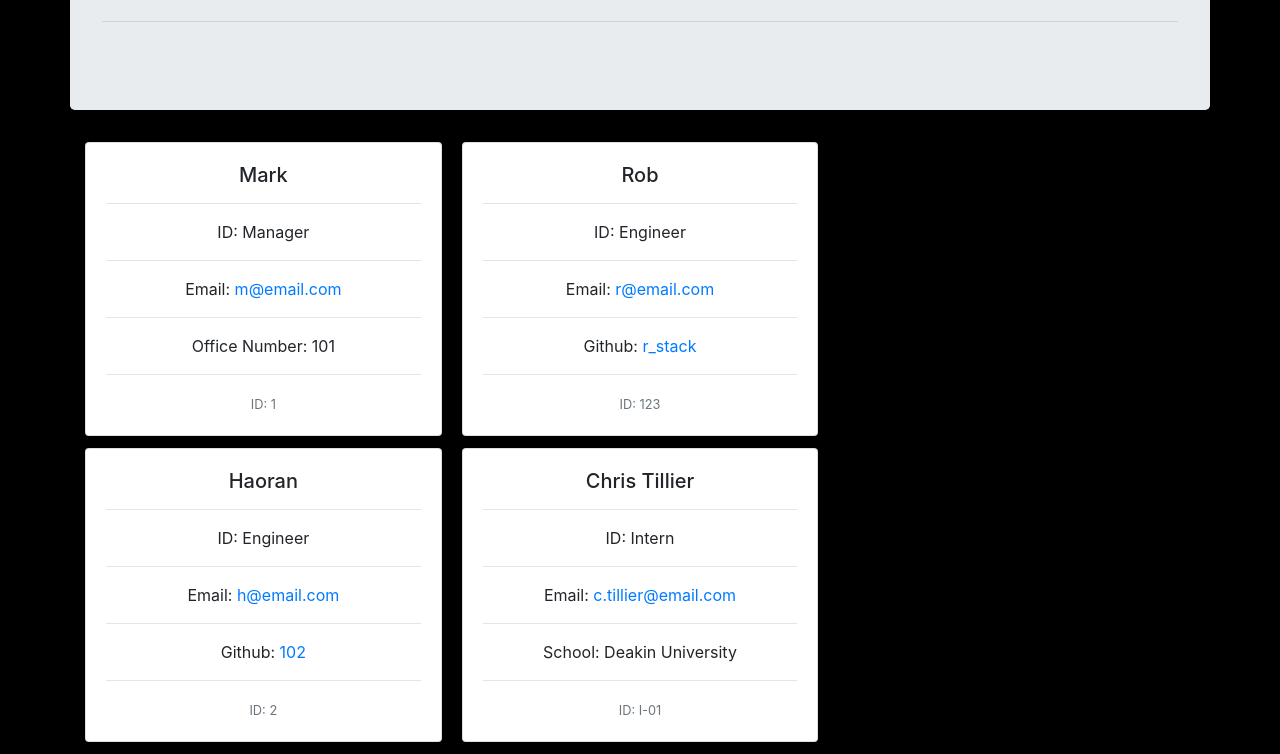
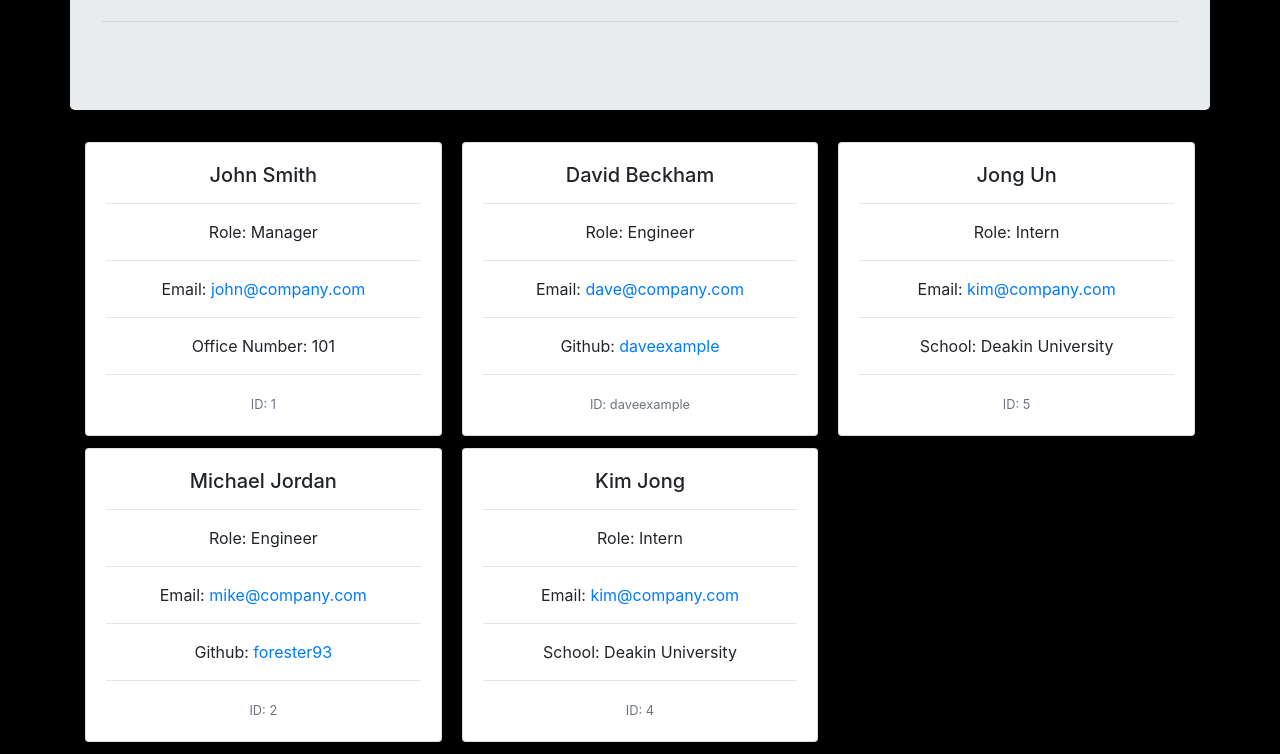
Before and after one commit to Forester93/MyTeamProfile, a website: page Team_Profile.html in a window 1280 px wide. Shown: the part 172-926 px from the top of the page. Drawn offline with nearby package versions, Linux system fonts and the light colour scheme.

```diff
--- a/Team_Profile.html
+++ b/Team_Profile.html
@@ -47,11 +47,11 @@
 
         <div class="card text-center">
                 <div class="card-body">
-                  <h5 class="card-title">Mark</h5>
+                  <h5 class="card-title">John Smith</h5>
                   <hr />
-                  <p class="card-text">ID: Manager</p>
+                  <p class="card-text">Role: Manager</p>
                   <hr />
-                  <p class="card-text">Email: <a href="mailto:m@email.com">m@email.com</a></p>
+                  <p class="card-text">Email: <a href="mailto:john@company.com">john@company.com</a></p>
                   <hr />
                   <p class="card-text">Office Number: 101</p>
                   <hr />
@@ -62,13 +62,13 @@
               </div>
         <div class="card text-center">
                 <div class="card-body">
-                  <h5 class="card-title">Haoran</h5>
+                  <h5 class="card-title">Michael Jordan</h5>
                   <hr />
-                  <p class="card-text">ID: Engineer</p>
+                  <p class="card-text">Role: Engineer</p>
                   <hr />
-                  <p class="card-text">Email: <a href=mailto:h@email.com>h@email.com</a></p>
+                  <p class="card-text">Email: <a href=mailto:mike@company.com>mike@company.com</a></p>
                   <hr />
-                  <p class="card-text">Github: <a href="http://www.github.com/102">102</a></p>
+                  <p class="card-text">Github: <a href="http://www.github.com/forester93">forester93</a></p>
                   <hr />
                   <p class="card-text">
                     <small class="text-muted">ID: 2</small>
@@ -77,31 +77,46 @@
               </div>
         <div class="card text-center">
                 <div class="card-body">
-                  <h5 class="card-title">Rob</h5>
+                  <h5 class="card-title">David Beckham</h5>
                   <hr />
-                  <p class="card-text">ID: Engineer</p>
+                  <p class="card-text">Role: Engineer</p>
                   <hr />
-                  <p class="card-text">Email: <a href=mailto:r@email.com>r@email.com</a></p>
+                  <p class="card-text">Email: <a href=mailto:dave@company.com>dave@company.com</a></p>
                   <hr />
-                  <p class="card-text">Github: <a href="http://www.github.com/r_stack">r_stack</a></p>
+                  <p class="card-text">Github: <a href="http://www.github.com/daveexample">daveexample</a></p>
                   <hr />
                   <p class="card-text">
-                    <small class="text-muted">ID: 123</small>
+                    <small class="text-muted">ID: daveexample</small>
                   </p>
                 </div>
               </div>
         <div class="card text-center">
                 <div class="card-body">
-                  <h5 class="card-title">Chris Tillier</h5>
+                  <h5 class="card-title">Kim Jong</h5>
                   <hr />
-                  <p class="card-text">ID: Intern</p>
+                  <p class="card-text">Role: Intern</p>
                   <hr />
-                  <p class="card-text">Email: <a href=mailto:c.tillier@email.com>c.tillier@email.com</a></p>
+                  <p class="card-text">Email: <a href=mailto:kim@company.com>kim@company.com</a></p>
                   <hr />
                   <p class="card-text">School: Deakin University</a></p>
                   <hr />
                   <p class="card-text">
-                    <small class="text-muted">ID: I-01</small>
+                    <small class="text-muted">ID: 4</small>
+                  </p>
+                </div>
+              </div>
+        <div class="card text-center">
+                <div class="card-body">
+                  <h5 class="card-title">Jong Un</h5>
+                  <hr />
+                  <p class="card-text">Role: Intern</p>
+                  <hr />
+                  <p class="card-text">Email: <a href=mailto:kim@company.com>kim@company.com</a></p>
+                  <hr />
+                  <p class="card-text">School: Deakin University</a></p>
+                  <hr />
+                  <p class="card-text">
+                    <small class="text-muted">ID: 5</small>
                   </p>
                 </div>
               </div>
```
Also changed, not shown: TeamProfileGenerate.js (+13 -10 lines).
